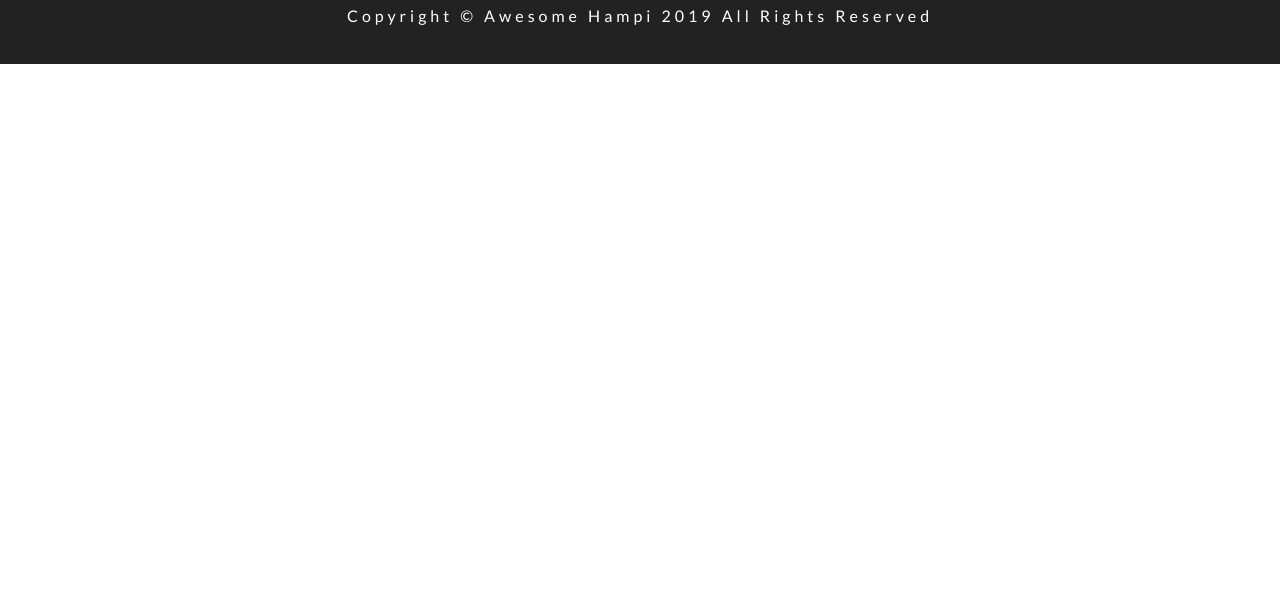
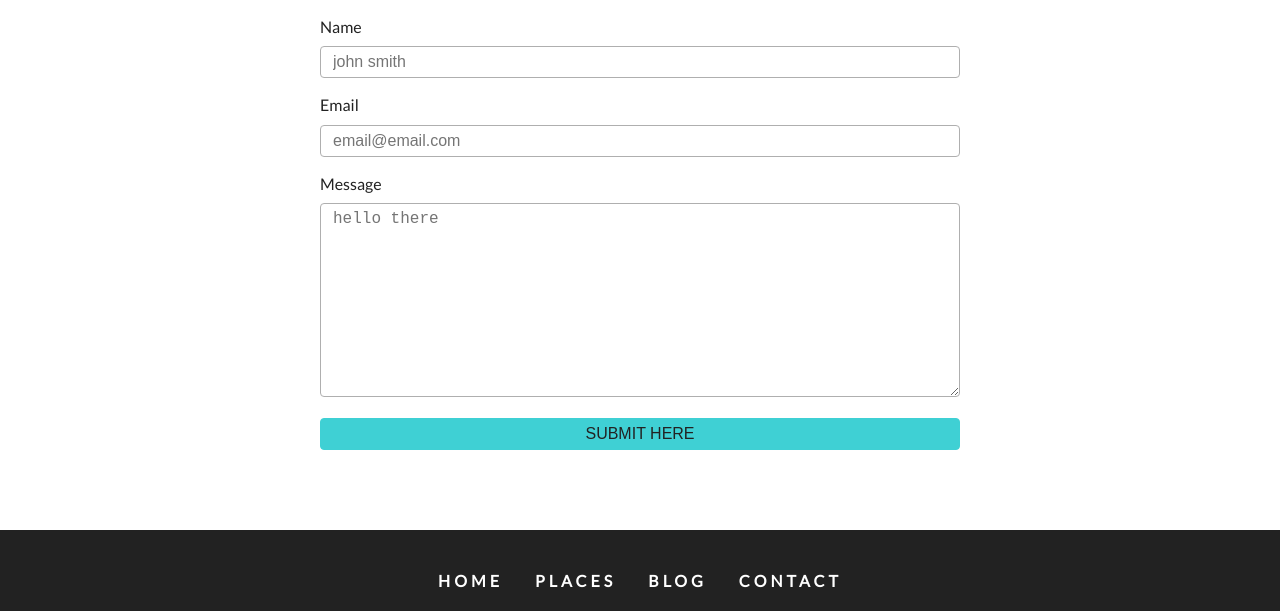
Before and after one commit to nabendu82/gatsbyTourism, a Gatsby site: page /contact in a window 1280 px wide. Shown: the part 800-1411 px from the top of the page. Before the commit the page ends 864 px from the top, so only its background shows below. Built offline with nearby package versions, Linux system fonts and the light colour scheme; Gatsby itself is replaced by a stand-in of ours.

Commit message:
Part 8 blog complete

```diff
--- a/gatsby-config.js
+++ b/gatsby-config.js
@@ -15,6 +15,7 @@
     },
     `gatsby-plugin-styled-components`,
     `gatsby-transformer-sharp`,
-    `gatsby-plugin-sharp`
+    `gatsby-plugin-sharp`,
+    `gatsby-plugin-transition-link`
   ]
 }
--- a/package.json
+++ b/package.json
@@ -20,8 +20,10 @@
     "gatsby-image": "^2.2.34",
     "gatsby-plugin-sharp": "^2.3.5",
     "gatsby-plugin-styled-components": "^3.1.14",
+    "gatsby-plugin-transition-link": "^1.16.2",
     "gatsby-source-filesystem": "^2.1.40",
     "gatsby-transformer-sharp": "^2.3.6",
+    "gsap": "^3.0.2",
     "react": "^16.12.0",
     "react-dom": "^16.12.0",
     "react-icons": "^3.8.0",
--- /dev/null
+++ b/src/components/Contact/Contact.js
@@ -0,0 +1,53 @@
+import React from "react"
+import Title from "../Title"
+import styles from "../../css/contact.module.css"
+const Contact = () => {
+  return (
+    <section className={styles.contact}>
+      <Title title="contact" subtitle="us" />
+      <div className={styles.center}>
+        <form action="https://formspree.io/mgevdogk" method="POST" className={styles.form}>
+          <div>
+            <label htmlFor="name">name</label>
+            <input
+              type="text"
+              name="name"
+              id="name"
+              className={styles.formControl}
+              placeholder="john smith"
+            />
+          </div>
+          <div>
+            <label htmlFor="email">email</label>
+            <input
+              type="email"
+              name="email"
+              id="email"
+              className={styles.formControl}
+              placeholder="email@email.com"
+            />
+          </div>
+          <div>
+            <label htmlFor="message">message</label>
+            <textarea
+              name="message"
+              id="message"
+              rows="10"
+              className={styles.formControl}
+              placeholder="hello there"
+            />
+          </div>
+          <div>
+            <input
+              type="submit"
+              value="submit here"
+              className={styles.submit}
+            />
+          </div>
+        </form>
+      </div>
+    </section>
+  )
+}
+
+export default Contact
--- a/src/components/Footer.js
+++ b/src/components/Footer.js
@@ -2,16 +2,18 @@
 import styles from "../css/footer.module.css"
 import links from "../constants/links"
 import socialIcons from "../constants/social-icons"
-import { Link } from "gatsby"
+//import { Link } from "gatsby"
+import AniLink from "gatsby-plugin-transition-link/AniLink"
+
 const Footer = () => {
 return (
     <footer className={styles.footer}>
         <div className={styles.links}>
         {links.map((item, index) => {
             return (
-            <Link key={index} to={item.path}>
+            <AniLink paintDrip hex="#AEECEE" key={index} to={item.path}>
                 {item.text}
-            </Link>
+            </AniLink>
             )
         })}
         </div>
--- a/src/components/Navbar.js
+++ b/src/components/Navbar.js
@@ -1,5 +1,6 @@
 import React, { useState } from "react"
-import { Link } from "gatsby"
+//import { Link } from "gatsby"
+import AniLink from "gatsby-plugin-transition-link/AniLink"
 import styles from "../css/navbar.module.css"
 import { FaAlignRight } from "react-icons/fa"
 import links from "../constants/links"
@@ -24,7 +25,7 @@
                     {links.map((item, index) => {
                         return (
                             <li key={index}>
-                                <Link to={item.path}>{item.text}</Link>
+                                <AniLink paintDrip hex="#AEECEE" to={item.path}>{item.text}</AniLink>
                             </li>
                         )
                     })}
--- /dev/null
+++ b/src/css/contact.module.css
@@ -0,0 +1,40 @@
+.contact {
+  padding: 4rem 0;
+}
+.center {
+  width: 80vw;
+  margin: 0 auto;
+}
+@media screen and (min-width: 992px) {
+  .center {
+    width: 50vw;
+    margin: 0 auto;
+  }
+}
+.contact label {
+  text-transform: capitalize;
+  display: block;
+  margin-bottom: 0.5rem;
+}
+.formControl,
+.submit {
+  width: 100%;
+  font-size: 1rem;
+  margin-bottom: 1rem;
+  padding: 0.375rem 0.75rem;
+  border: 1px solid var(--darkGrey);
+  border-radius: 0.25rem;
+}
+.submit {
+  background-color: var(--primaryColor);
+  border-color: var(--primaryColor);
+  text-transform: uppercase;
+  color: var(--mainBlack);
+  transition: var(--mainTransition);
+  cursor: pointer;
+}
+.submit:hover {
+  background: var(--darkGrey);
+  color: var(--mainWhite);
+  border-color: var(--darkGrey);
+}
--- a/src/pages/contact.js
+++ b/src/pages/contact.js
@@ -2,6 +2,7 @@
 import Layout from "../components/Layout"
 import StyledHero from "../components/StyledHero"
 import { graphql } from 'gatsby'
+import Contact from '../components/Contact/Contact'
 
 export const query = graphql`
 query {
@@ -19,8 +20,8 @@
     return (
         <Layout>
             <StyledHero img={data.connectBcg.childImageSharp.fluid}>
-                Contact Page
             </StyledHero>
+            <Contact />
         </Layout>
     )
 }
--- a/src/pages/index.js
+++ b/src/pages/index.js
@@ -1,11 +1,12 @@
 import React from "react"
 import Layout from "../components/Layout"
 import StyledHero from "../components/StyledHero"
-import { Link } from "gatsby"
+//import { Link } from "gatsby"
 import Banner from "../components/Banner"
 import About from "../components/Home/About"
 import Tips from "../components/Home/Tips"
 import { graphql } from 'gatsby'
+import AniLink from "gatsby-plugin-transition-link/AniLink"
 
 export const query = graphql`
 query {
@@ -26,7 +27,7 @@
                 title="Awesome Hampi"
                 info="Come and Explore Hampi, the city of ruins, which is a UNESCO World Heritage Site."
             >
-                <Link to="/places" className="btn-white">explore places</Link>
+                <AniLink paintDrip hex="#AEECEE" to="/places" className="btn-white">explore places</AniLink>
             </Banner>
         </StyledHero>
         <About />
```
Also changed, not shown: src/pages/404.js (+4 -3 lines), 1 other file.
